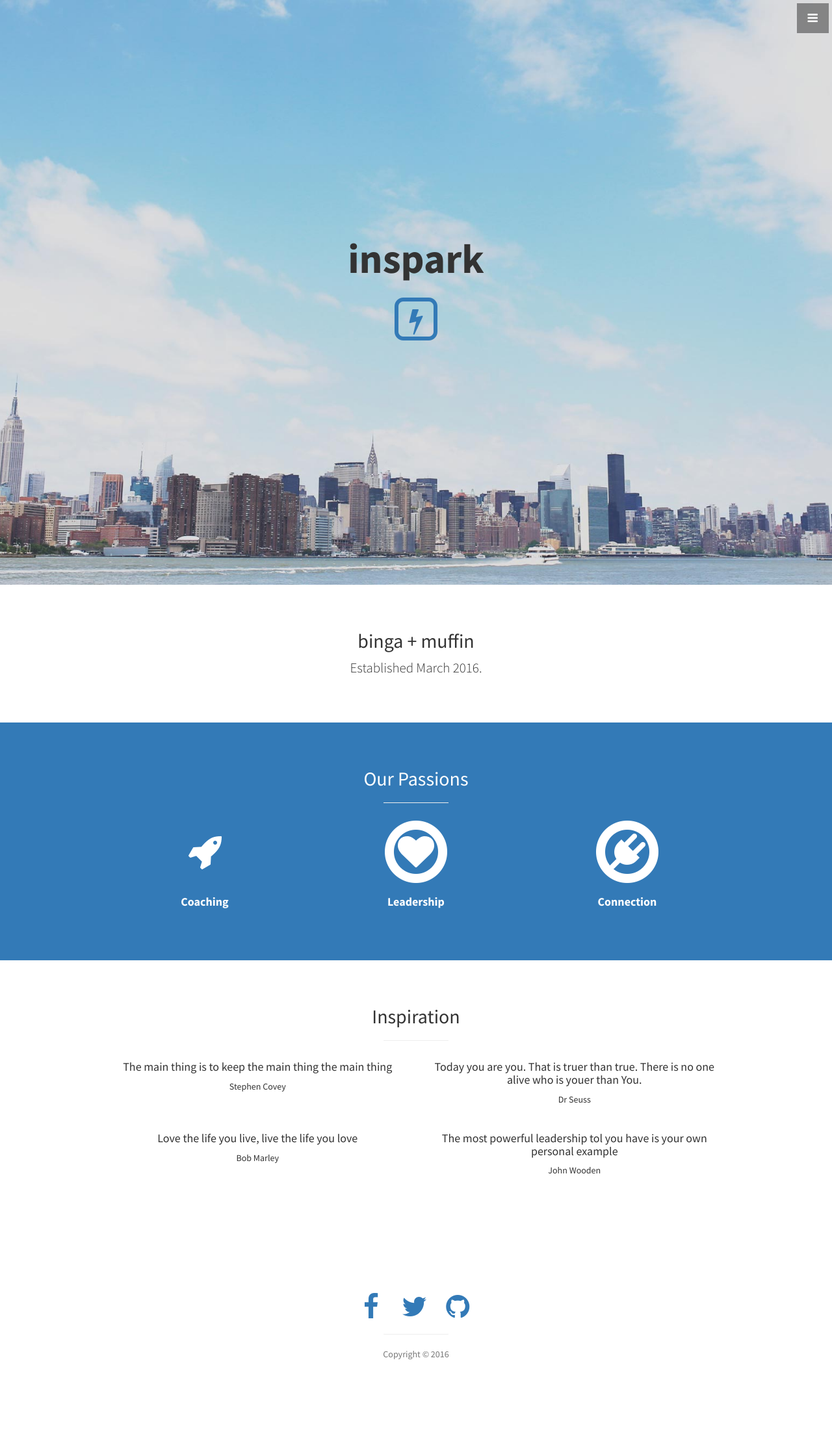
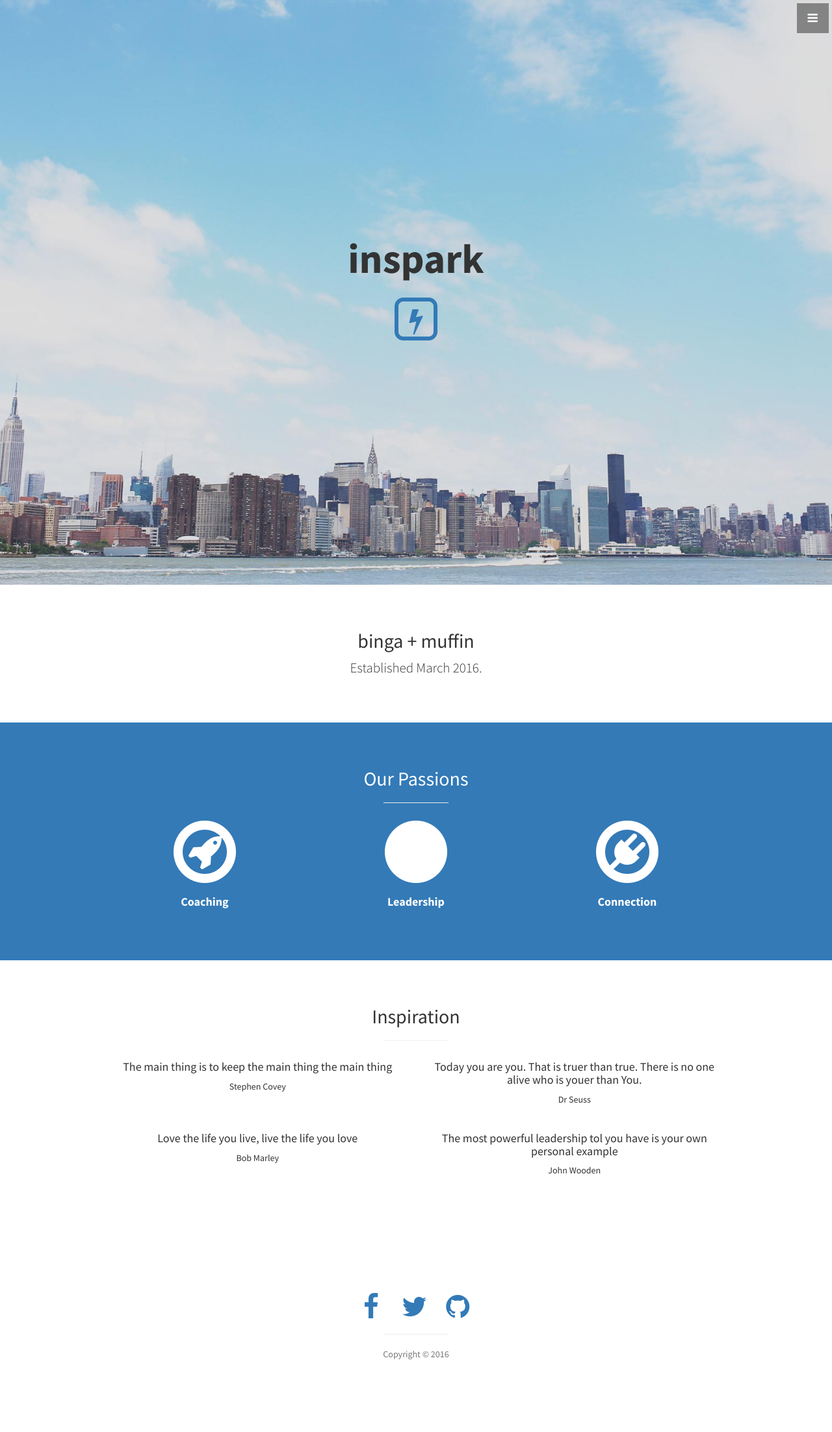
Before and after one commit to jikinluke8/inspark, a Jekyll site: the page built from index.html, in a window 1280 px wide. Shown: the whole page at 65% size. Built offline with Jekyll 4.4.1, drawn with Linux system fonts in a browser that asks for light colours.

Commit message:
Update services.html

```diff
--- a/_includes/services.html
+++ b/_includes/services.html
@@ -9,7 +9,7 @@
           <div class="col-md-4 col-sm-4">
             <div class="service-item">
               <span class="fa-stack fa-4x">
-              <i class="fa fa-circle--o fa-stack-2x"></i>
+              <i class="fa fa-circle-o fa-stack-2x"></i>
               <i class="fa fa-rocket fa-stack-1x"></i>
             </span>
               <h4>
@@ -21,8 +21,8 @@
           <div class="col-md-4 col-sm-4">
             <div class="service-item">
               <span class="fa-stack fa-4x">
-              <i class="fa fa-circle-o fa-stack-2x"></i>
-              <i class="fa fa-heart fa-stack-1x"></i>
+              <i class="fa fa-circle fa-stack-2x"></i>
+              <i class="fa fa-heart fa-stack-1x" text-primary></i>
             </span>
               <h4>
                 <strong>Leadership</strong>
```
